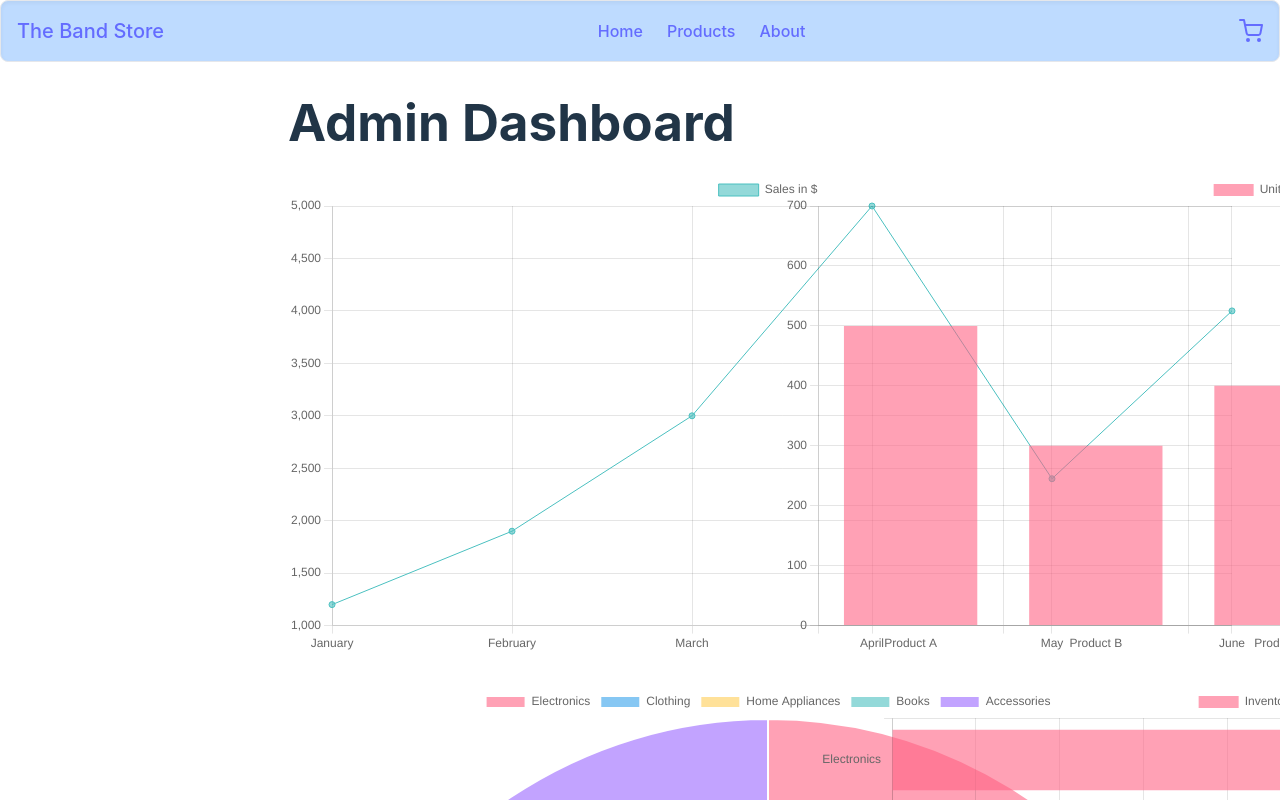
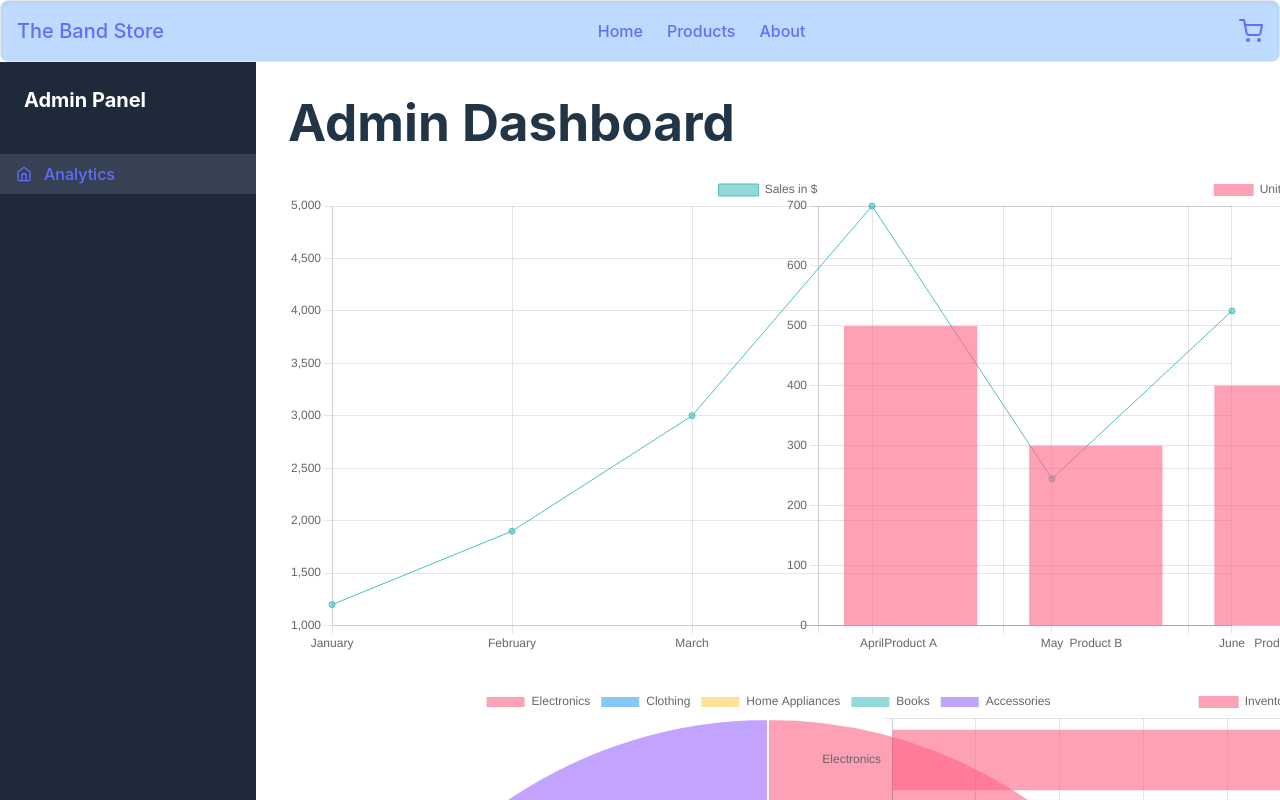
Before and after one commit to ggkm3251/product-bay, a React (Vite) app: page /admin in a window 1280 px wide. Shown: the top 800 px of the page. Built offline with nearby package versions, Linux system fonts and the light colour scheme.

Commit message:
Add/fix: Add Sidebar for Admin navigation. Update Sidebar on AdminDashboard.jsx

```diff
--- /dev/null
+++ b/src/components/Sidebar.tsx
@@ -0,0 +1,22 @@
+import React from 'react';
+import { NavLink } from 'react-router-dom';
+import { FiHome } from 'react-icons/fi'; // Importing icons
+
+const Sidebar: React.FC = () => (
+  <div className="w-64 h-screen bg-gray-800 text-white fixed">
+    <div className="p-6 font-bold text-xl">Admin Panel</div>
+    <nav className="mt-4">
+      <NavLink
+        to="/admin"
+        className={({ isActive }) =>
+          `flex items-center py-2 px-4 ${isActive ? 'bg-gray-700' : 'hover:bg-gray-700'}`
+        }
+      >
+        <FiHome className="mr-3" />
+        Analytics
+      </NavLink>
+    </nav>
+  </div>
+);
+
+export default Sidebar;
--- a/src/pages/AdminDashboard.tsx
+++ b/src/pages/AdminDashboard.tsx
@@ -1,7 +1,7 @@
 import React from 'react';
 import { Chart as ChartJS, BarElement, CategoryScale, LinearScale, LineElement, PointElement, Tooltip, Legend, ArcElement } from 'chart.js';
 import { Bar, Line, Pie } from 'react-chartjs-2';
-
+import Sidebar from '../components/Sidebar';
 
 ChartJS.register(BarElement, LineElement, PointElement, CategoryScale, LinearScale, Tooltip, Legend, ArcElement);
 
@@ -54,7 +54,7 @@ const AdminDashboard: React.FC = () => {
 
   return (
     <div className="flex">
-
+      <Sidebar />
       <div className="ml-64 p-8 w-full">
         <h1 className="text-3xl font-bold mb-6">Admin Dashboard</h1>
         <div className="grid grid-cols-1 md:grid-cols-2 gap-8">
```
